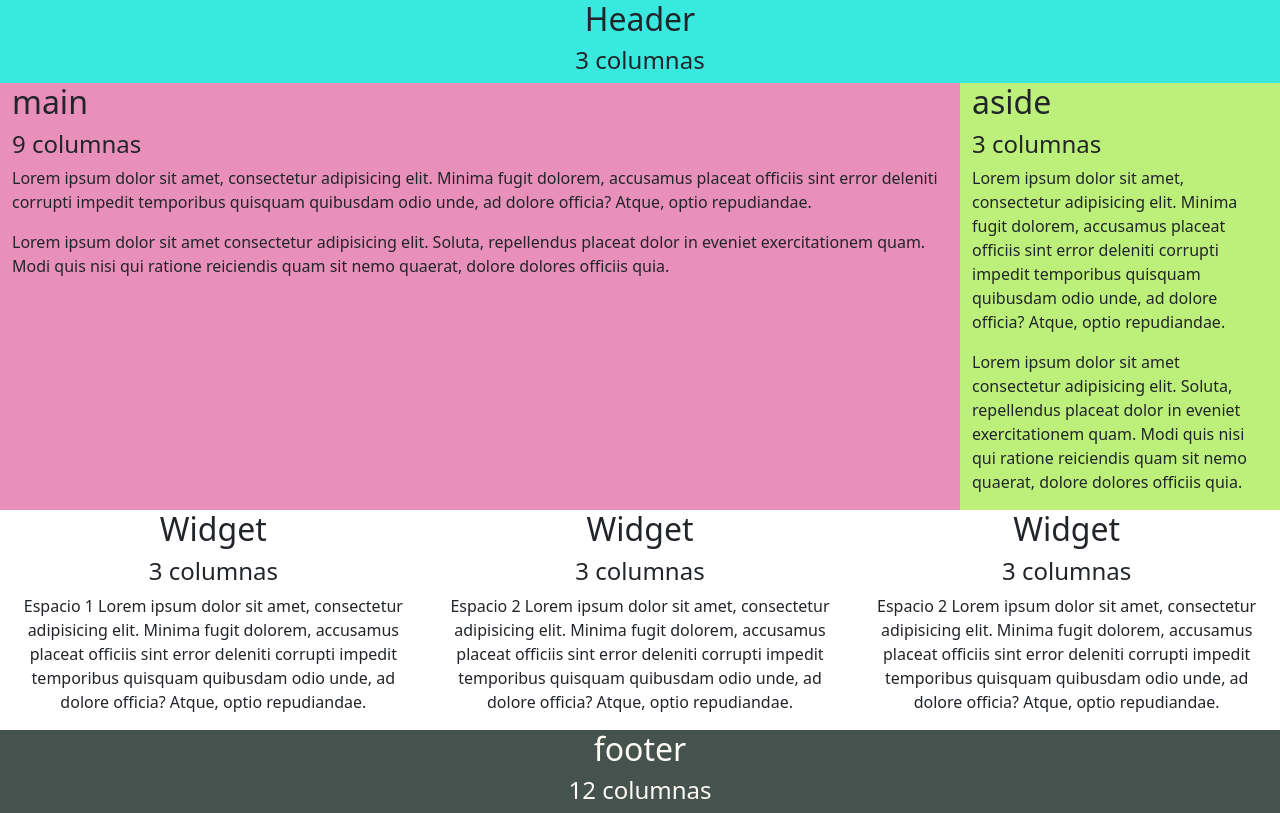
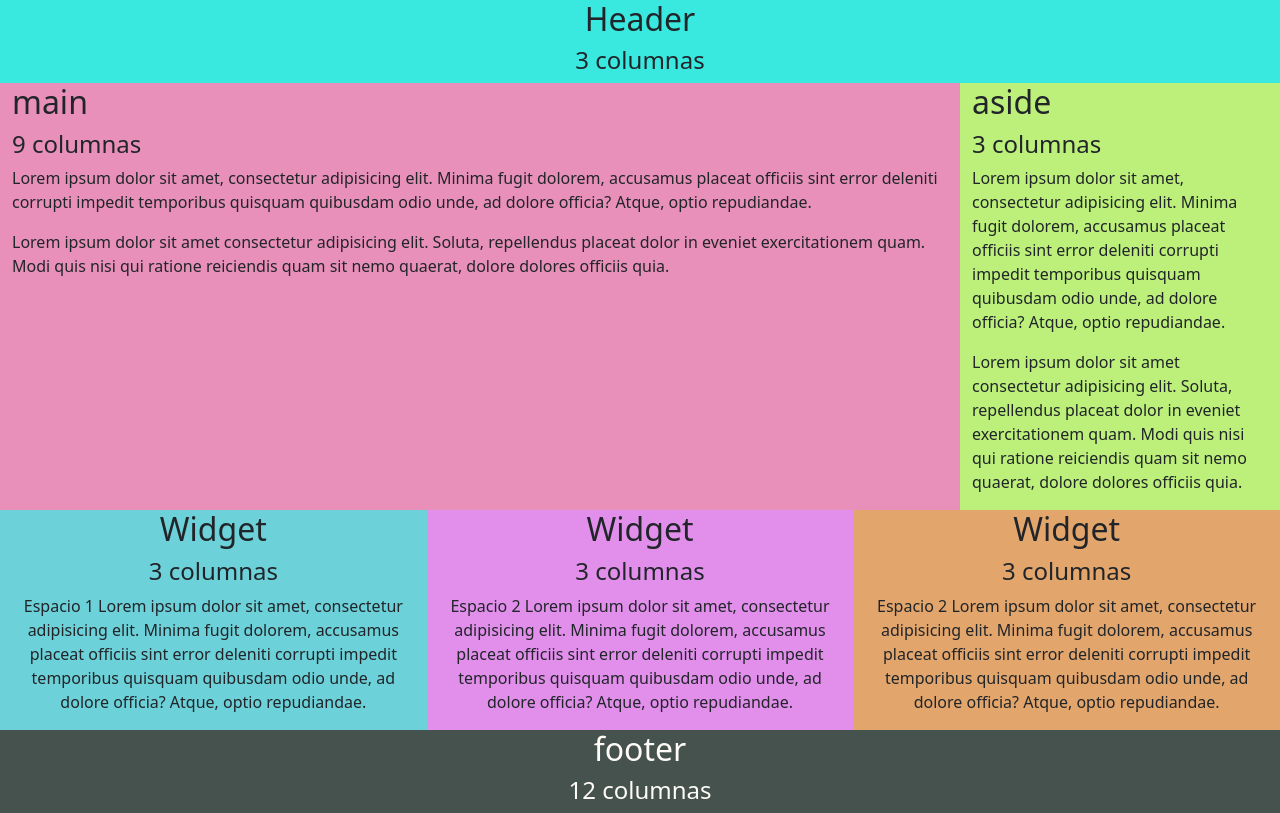
Before and after one commit to JamilNayguel/WebDesign, a plain HTML site: page Prac2.html in a window 1280 px wide. Drawn offline with nearby package versions, Linux system fonts and the light colour scheme.

Commit message:
optimisacion

```diff
--- a/css/prac2.css
+++ b/css/prac2.css
@@ -13,15 +13,18 @@ footer{
     color: rgb(255, 251, 247);
     text-align: center;
 }
+
 .pr{
+    background: #6cd1d8;
 
     text-align: center;
 }
 .sg{
+    background: #e18feb;
+    text-align: center;
+}
+.tr{
+    background: #e2a56c;
 
     text-align: center;
 }
-.tr{
-
-    text-align: center;
-}
```
